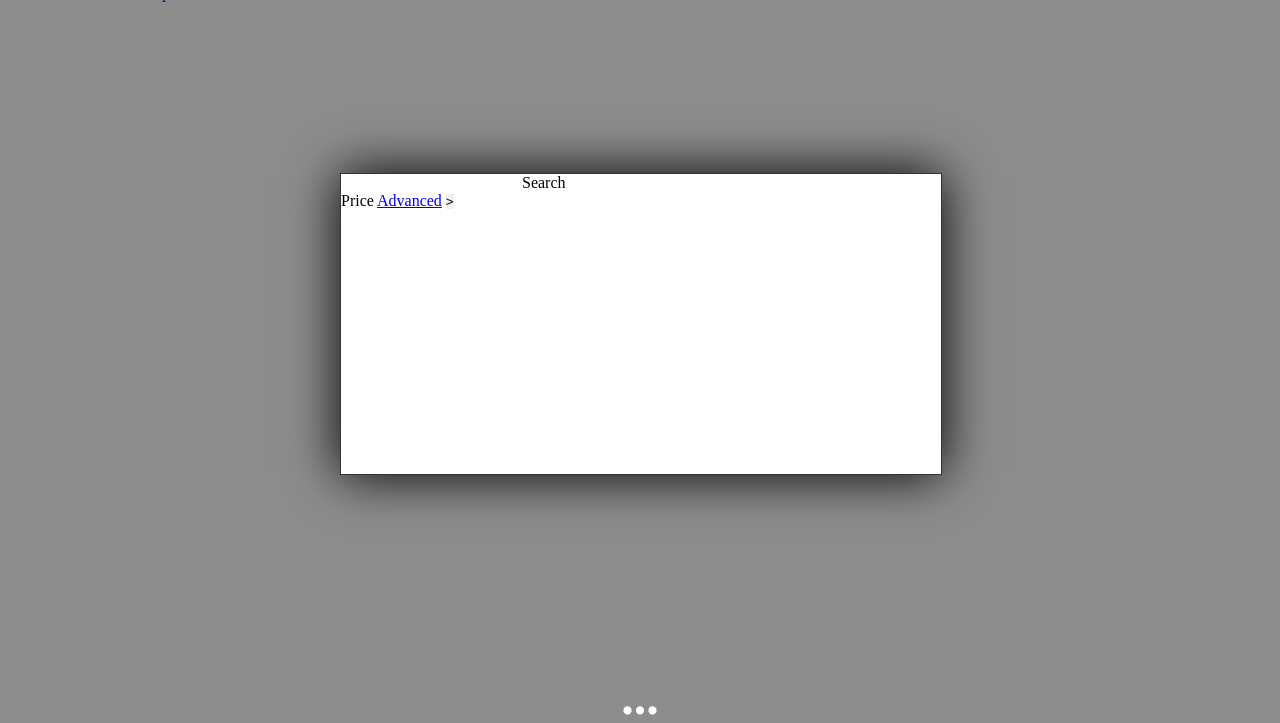
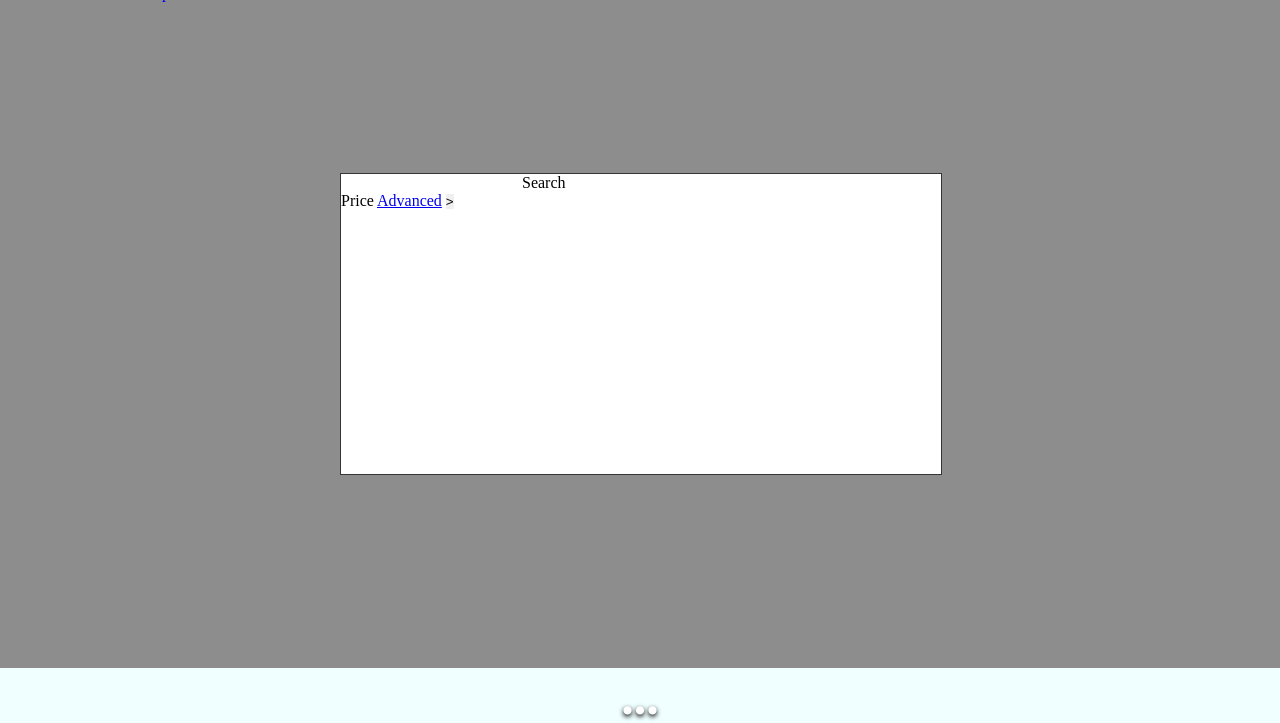
Before and after one commit to dbblTS/TecInASec_Web, a PHP site: page /index.html in a window 1280 px wide. Shown: the part 77-800 px from the top of the page. Run offline with PHP 8.4, Linux system fonts and the light colour scheme.

Commit message:
sorting the footer
the colours of boxes are to show the outlines... the "..." should be
resting at the very top of the background it has so that it is not
activated before you get to it... any suggestions ?

```diff
--- a/style/style.css
+++ b/style/style.css
@@ -37,7 +37,6 @@ header .Logo{
     width: 600px;
     height: 300px;
     border: 1px solid #353535;
-    box-shadow: 0 0 50px #000000;
     background-color: #FFFFFF;
     position:fixed;
     top: 50%;
@@ -51,7 +50,6 @@ header .Logo{
     width: 600px;
     height: 300px;
     border: 1px solid #353535;
-    box-shadow: 0 0 1000px #000000;
     background-color: #FFFFFF;
     position:fixed;
     top: 50%;
@@ -69,6 +67,9 @@ h3{
     color: #FFFFFF;
     font-size: 50px;
     cursor: default;
+    margin-top: -30px;
+    text-shadow: 0 2px 5px #000000;
+    background-color: azure;
 }
 footer {
     width: 100%;
@@ -76,16 +77,17 @@ footer {
     position: fixed;
     bottom: 0;
     text-align: center;
-    margin-bottom: 30px;
-    transition: all 0.3s ease-out;;
+    margin-top: -100px;
+    transition: all 0.3s ease-out;
+    background-color: aqua;
 }
 footer:hover {
     width: 100%;
-    height: 25px;
+    height: 75px;
     position: fixed;
     bottom: 0;
     text-align: center;
-    margin-bottom: 70px;
+    margin-top: 0;
     transition: all 0.3s ease-out;
 }
 footer ul li{
```
